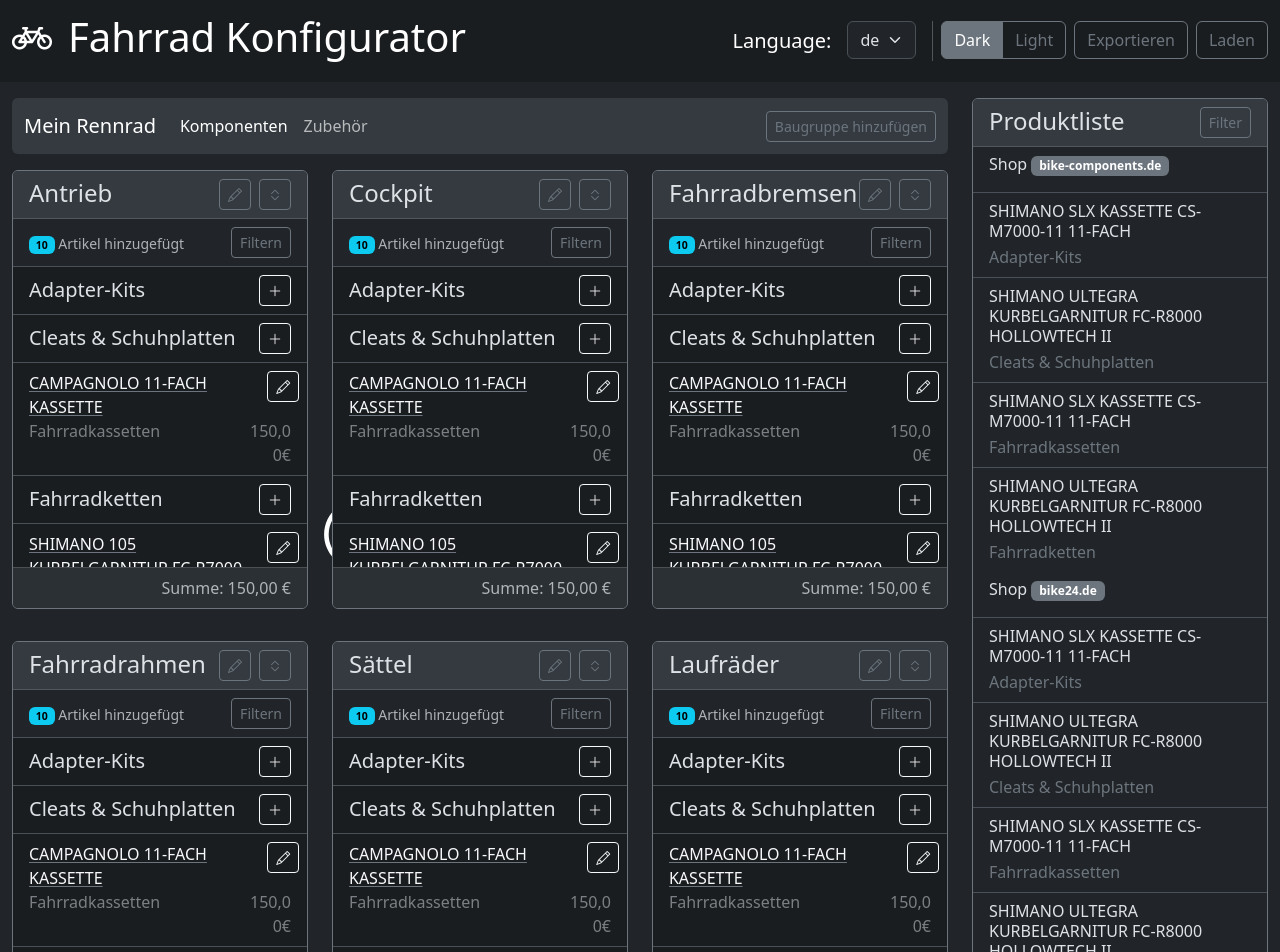
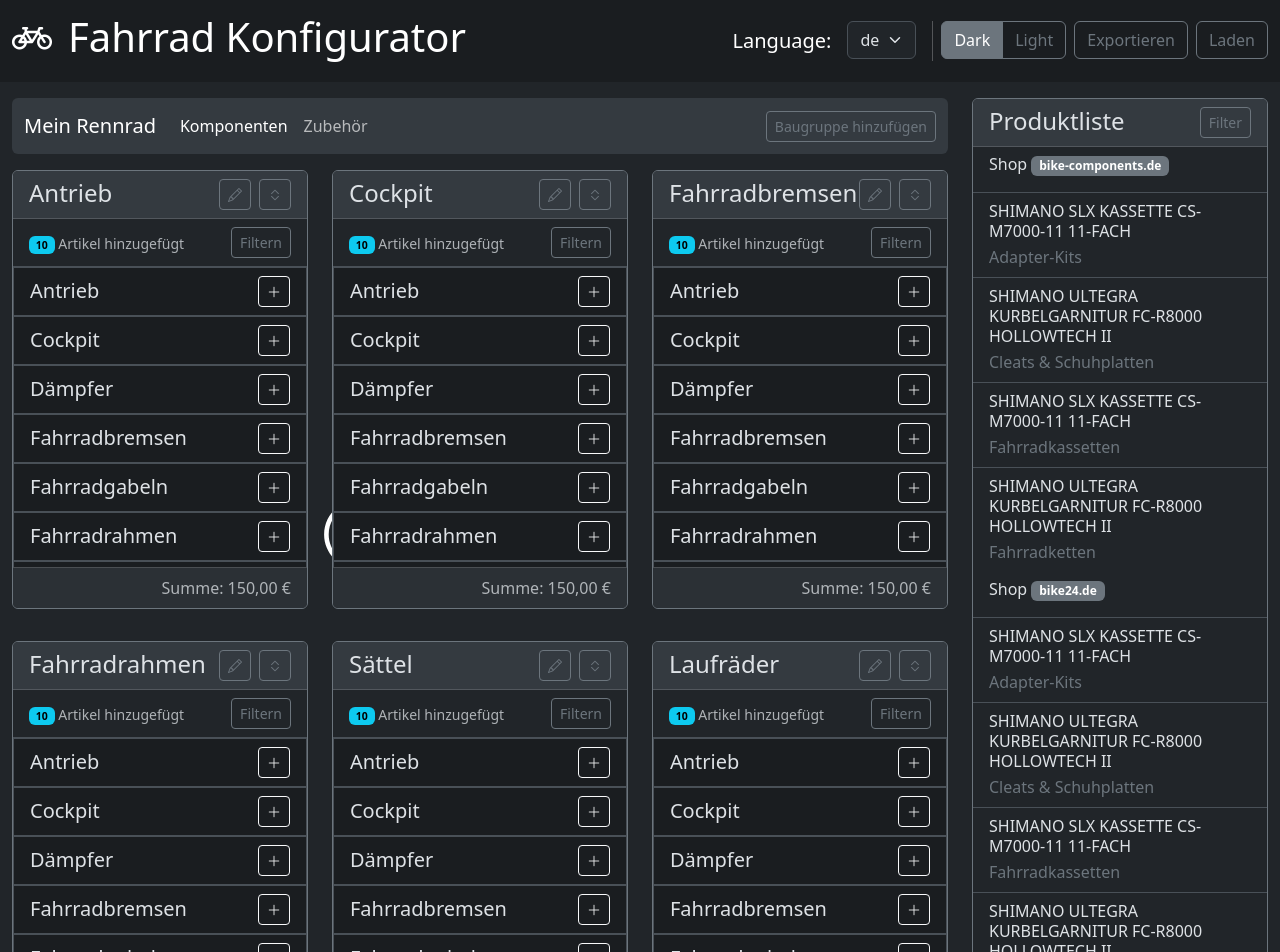
Before and after one commit to kdrachtidis/bike-configurator-vue, a Vue app: page / in a window 1280 px wide. Shown: the top 952 px of the page. Built offline with nearby package versions, Linux system fonts and the light colour scheme.

Commit message:
V-for used with JSON example from API

```diff
--- /dev/null
+++ b/src/assets/groups.json
@@ -0,0 +1,118 @@
+[
+  {
+    "id": 1,
+    "name": "Antrieb"
+  },
+  {
+    "id": 2,
+    "name": "Cockpit"
+  },
+  {
+    "id": 3,
+    "name": "Dämpfer"
+  },
+  {
+    "id": 4,
+    "name": "Fahrradbremsen"
+  },
+  {
+    "id": 5,
+    "name": "Fahrradgabeln"
+  },
+  {
+    "id": 6,
+    "name": "Fahrradrahmen"
+  },
+  {
+    "id": 7,
+    "name": "Fahrradreifen"
+  },
+  {
+    "id": 8,
+    "name": "Fahrradschläuche"
+  },
+  {
+    "id": 9,
+    "name": "Komplettgruppen"
+  },
+  {
+    "id": 10,
+    "name": "Laufräder"
+  },
+  {
+    "id": 11,
+    "name": "Powermeter"
+  },
+  {
+    "id": 12,
+    "name": "Sättel"
+  },
+  {
+    "id": 13,
+    "name": "Sattelstützen"
+  },
+  {
+    "id": 14,
+    "name": "Schaltung"
+  },
+  {
+    "id": 15,
+    "name": "TestGroup"
+  },
+  {
+    "id": 16,
+    "name": "Antrieb"
+  },
+  {
+    "id": 17,
+    "name": "Cockpit"
+  },
+  {
+    "id": 18,
+    "name": "Dämpfer"
+  },
+  {
+    "id": 19,
+    "name": "Fahrradbremsen"
+  },
+  {
+    "id": 20,
+    "name": "Fahrradgabeln"
+  },
+  {
+    "id": 21,
+    "name": "Fahrradrahmen"
+  },
+  {
+    "id": 22,
+    "name": "Fahrradreifen"
+  },
+  {
+    "id": 23,
+    "name": "Fahrradschläuche"
+  },
+  {
+    "id": 24,
+    "name": "Komplettgruppen"
+  },
+  {
+    "id": 25,
+    "name": "Laufräder"
+  },
+  {
+    "id": 26,
+    "name": "Powermeter"
+  },
+  {
+    "id": 27,
+    "name": "Sättel"
+  },
+  {
+    "id": 28,
+    "name": "Sattelstützen"
+  },
+  {
+    "id": 29,
+    "name": "Schaltung"
+  }
+]
--- a/src/components/module/ConfiguratorModule.vue
+++ b/src/components/module/ConfiguratorModule.vue
@@ -1,7 +1,7 @@
 <script>
 import { ref } from 'vue'
 
-import productData from '../../assets/products.json'
+import groupsData from '../../assets/groups.json'
 
 import ConfiguratorModuleHeader from './ConfiguratorModuleHeader.vue'
 import ConfiguratorModuleFooter from './ConfiguratorModuleFooter.vue'
@@ -28,7 +28,7 @@
     },
     data() {
         return {
-            products: productData
+            groups: groupsData
         }
     }
 }
@@ -42,7 +42,11 @@
             <div class="collapse show" :id="ModuleId">
                 <div class="card-body p-0 overflow-auto" style="height: 300px;">
                     <ul class="list-group list-group-flush">
-                        <ConfiguratorModuleItemCategory :Category="products[0].categories[0].categoryname" />
+                        <li v-for="group in groups">
+                            <ConfiguratorModuleItemCategory :Category="group.name" />
+                        </li>
+
+                        <!--<ConfiguratorModuleItemCategory :Category="products[0].categories[0].categoryname" />
                         <ConfiguratorModuleItemCategory :Category="products[0].categories[1].categoryname" />
                         <ConfiguratorModuleItemProduct :Product="products[0].categories[2].categoryproducts[0].name"
                             :Category="products[0].categories[2].categoryname" />
@@ -58,7 +62,7 @@
                         <ConfiguratorModuleItemCategory :Category="products[0].categories[11].categoryname" />
                         <ConfiguratorModuleItemCategory :Category="products[0].categories[12].categoryname" />
                         <ConfiguratorModuleItemCategory :Category="products[0].categories[13].categoryname" />
-                        <ConfiguratorModuleItemCategory :Category="products[0].categories[14].categoryname" />
+                        <ConfiguratorModuleItemCategory :Category="products[0].categories[14].categoryname" />-->
                     </ul>
                 </div>
             </div>
```
Also changed, not shown: src/assets/products.json (indentation only).
